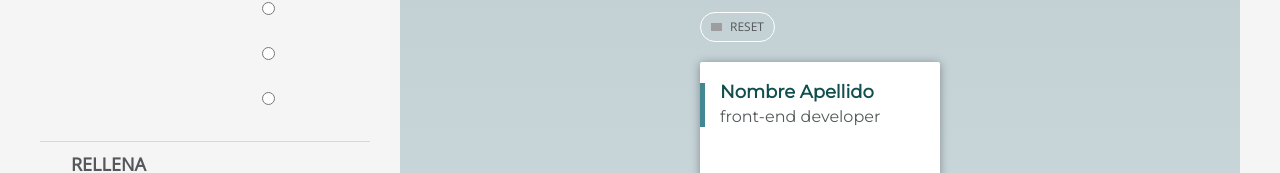
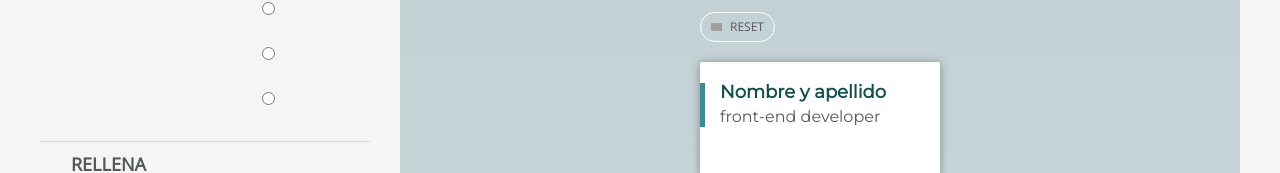
Before and after one commit to Adalab/project-g-m3-splice-girls, a React (Create React App) app: page / in a window 1280 px wide. Shown: the part 304-477 px from the top of the page. Built offline with nearby package versions, Linux system fonts and the light colour scheme; grey boxes are pictures that could not be loaded.

Commit message:
fixed name in preview card

```diff
--- a/src/App.js
+++ b/src/App.js
@@ -19,13 +19,14 @@ class App extends React.Component {
        console.log (value);
        this.setState({
            name: value
+       }, ()=> {
+        console.log (this.state);
        });
-       console.log (this.state);
     }
 
     render() {
         return (
-            <FormCards handleChangeName={this.handleChangeName}/>
+            <FormCards cardName = {this.state.name} handleChangeName={this.handleChangeName}/>
         )
 
     }
--- a/src/components/FormCards.js
+++ b/src/components/FormCards.js
@@ -10,7 +10,7 @@ class FormCards extends React.Component {
             <React.Fragment>
                 <FormHeader/>
 
-                <FormMain handleChangeName={this.props.handleChangeName}/>
+                <FormMain  cardName = {this.props.cardName} handleChangeName={this.props.handleChangeName}/>
 
                 <FormFooter/>
 
--- a/src/components/FormMain.js
+++ b/src/components/FormMain.js
@@ -10,7 +10,7 @@ class FormMain extends React.Component {
                 <div className="wrapper__box">
 
                     <FormOption handleChangeName={this.props.handleChangeName}/>
-                    <FormPreview />
+                    <FormPreview cardName = {this.props.cardName}/>
 
                 </div>
 
--- a/src/components/FormPreview.js
+++ b/src/components/FormPreview.js
@@ -8,7 +8,7 @@ class FormPreview extends React.Component {
                     <button className="reset__button" type="reset"><img src="assets/images/trash-alt-regular.svg" className="far fa-trash-alt" alt="" /><span className="reset__button-title">Reset</span></button>
                     <div className="card__box">
                         <div className="name-job__box">
-                            <p className="name__card">Nombre Apellido</p>
+                            <p className="name__card">{this.props.cardName === ''? 'Nombre y apellido': this.props.cardName}</p>
                             <p className="job__card">front-end developer</p>
                         </div>
                         <div className="image-card js__profile-image"></div>
```
